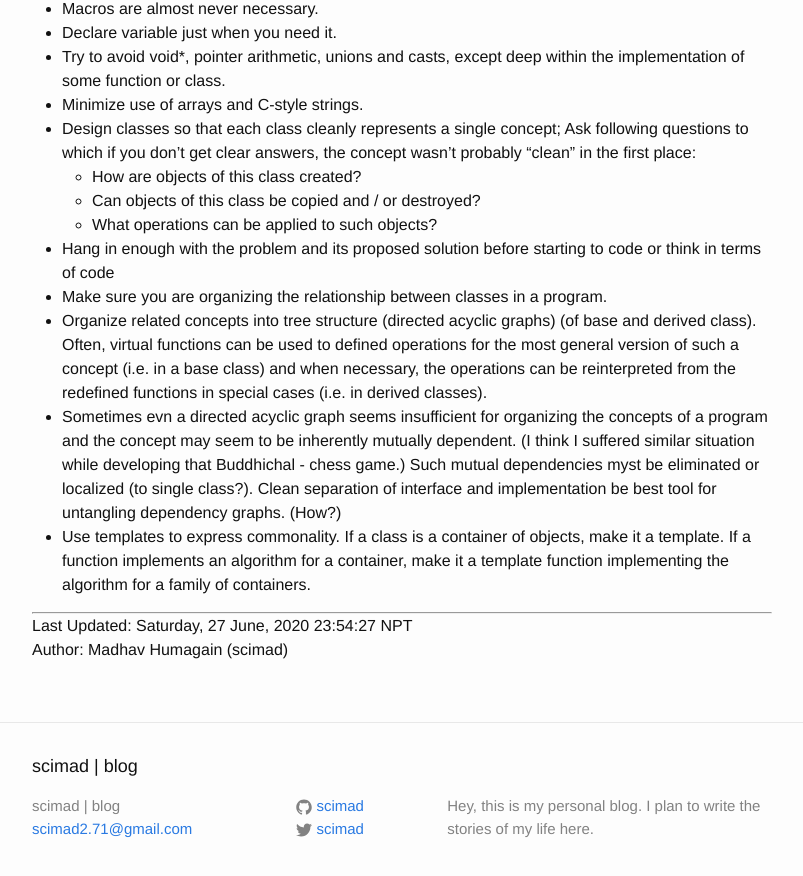
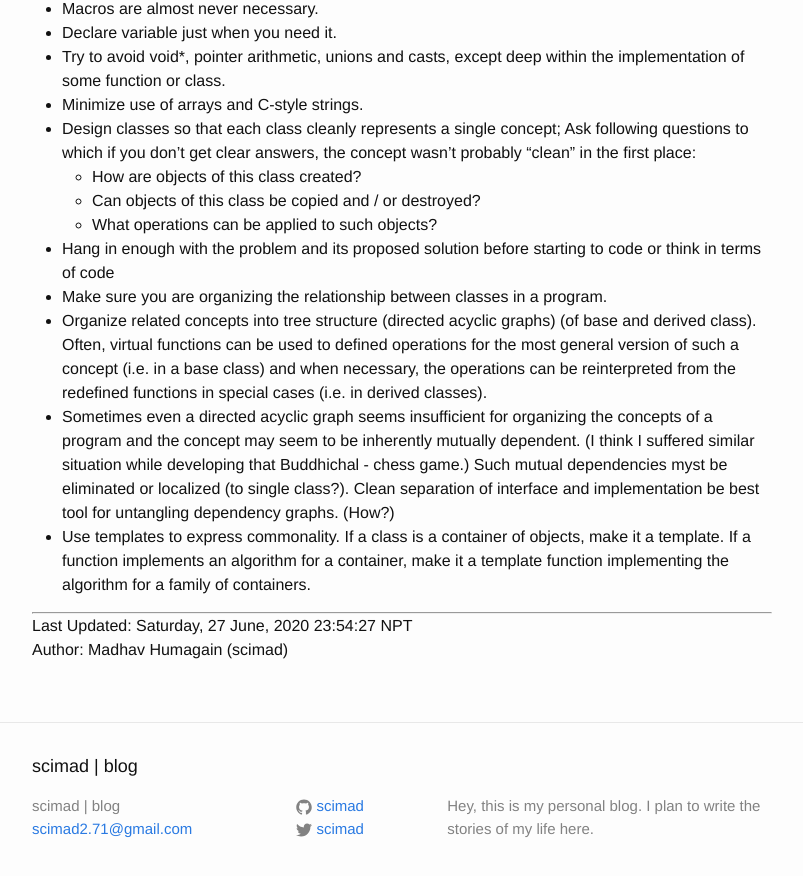
Before and after one commit to scimad/scimad.github.io, a Jekyll site: the page built from _posts/programming/c++/2020-06-27-before-beginning-c-plus-plus.markdown, in a window 1280 px wide and 900 px high, scrolled down 1186 px. Shown: the top 876 px of the window, without its empty margins (238-1041 px from the left). Built offline with Jekyll 4.4.1, drawn with Linux system fonts in a browser that asks for light colours.

Commit message:
Spell fix

```diff
--- a/_posts/programming/c++/2020-06-27-before-beginning-c-plus-plus.markdown
+++ b/_posts/programming/c++/2020-06-27-before-beginning-c-plus-plus.markdown
@@ -34,7 +34,7 @@ Following points may be noteworthy regarding C++.
 * Hang in enough with the problem and its proposed solution before starting to code or think in terms of code
 * Make sure you are organizing the relationship between classes in a program.
 * Organize related concepts into tree structure (directed acyclic graphs) (of base and derived class). Often, virtual functions can be used to defined operations for the most general version of such a concept (i.e. in a base class) and when necessary, the operations can be reinterpreted from the redefined functions in special cases (i.e. in derived classes).
-* Sometimes evn a directed acyclic graph seems insufficient for organizing the concepts of a program and the concept may seem to be inherently mutually dependent. (I think I suffered similar situation while developing that Buddhichal - chess game.) Such mutual dependencies myst be eliminated or localized (to single class?). Clean separation of interface and implementation be best tool for untangling dependency graphs. (How?)
+* Sometimes even a directed acyclic graph seems insufficient for organizing the concepts of a program and the concept may seem to be inherently mutually dependent. (I think I suffered similar situation while developing that Buddhichal - chess game.) Such mutual dependencies myst be eliminated or localized (to single class?). Clean separation of interface and implementation be best tool for untangling dependency graphs. (How?)
 * Use templates to express commonality. If a class is a container of objects, make it a template. If a function implements an algorithm for a container, make it a template function implementing the algorithm for a family of containers.
 
 ----------
```
